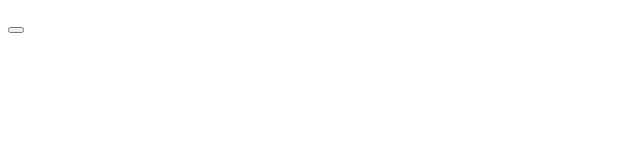
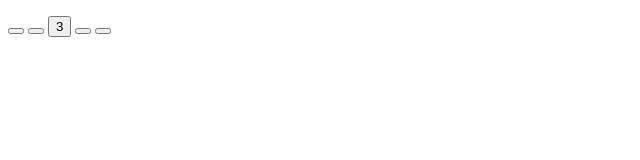
Before and after one commit to PJMantoss/fortune_teller, a plain HTML site: page index.html in a window 1280 px wide. Shown: the whole page, without its empty margins (0-640 px from the left). Drawn offline with Linux system fonts and the light colour scheme.

Commit message:
update markup

```diff
--- a/index.html
+++ b/index.html
@@ -9,6 +9,10 @@
 <body>
     <p>
         <button></button>
+        <button></button>
+        <button>3</button>
+        <button></button>
+        <button></button>
     </p>
 </body>
 </html>
```
